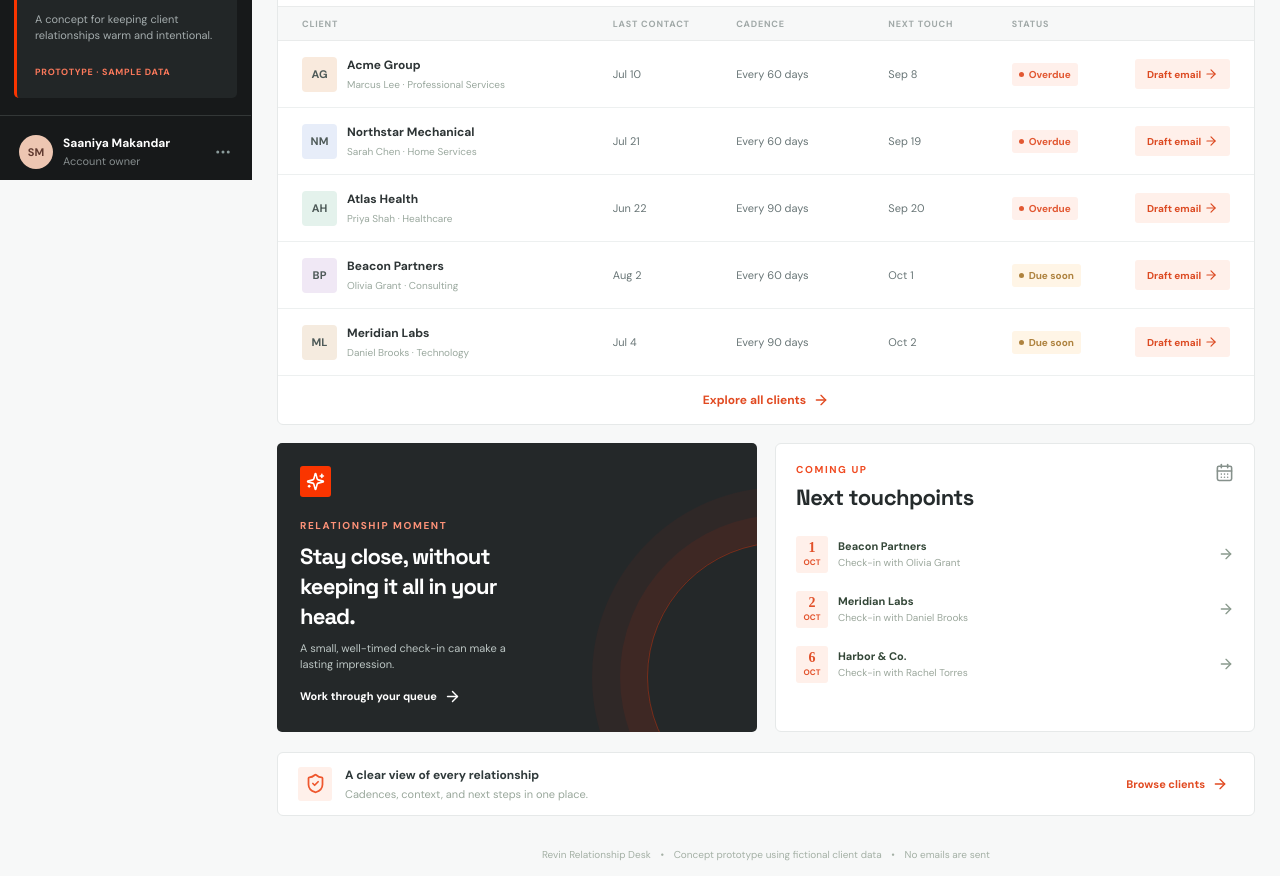
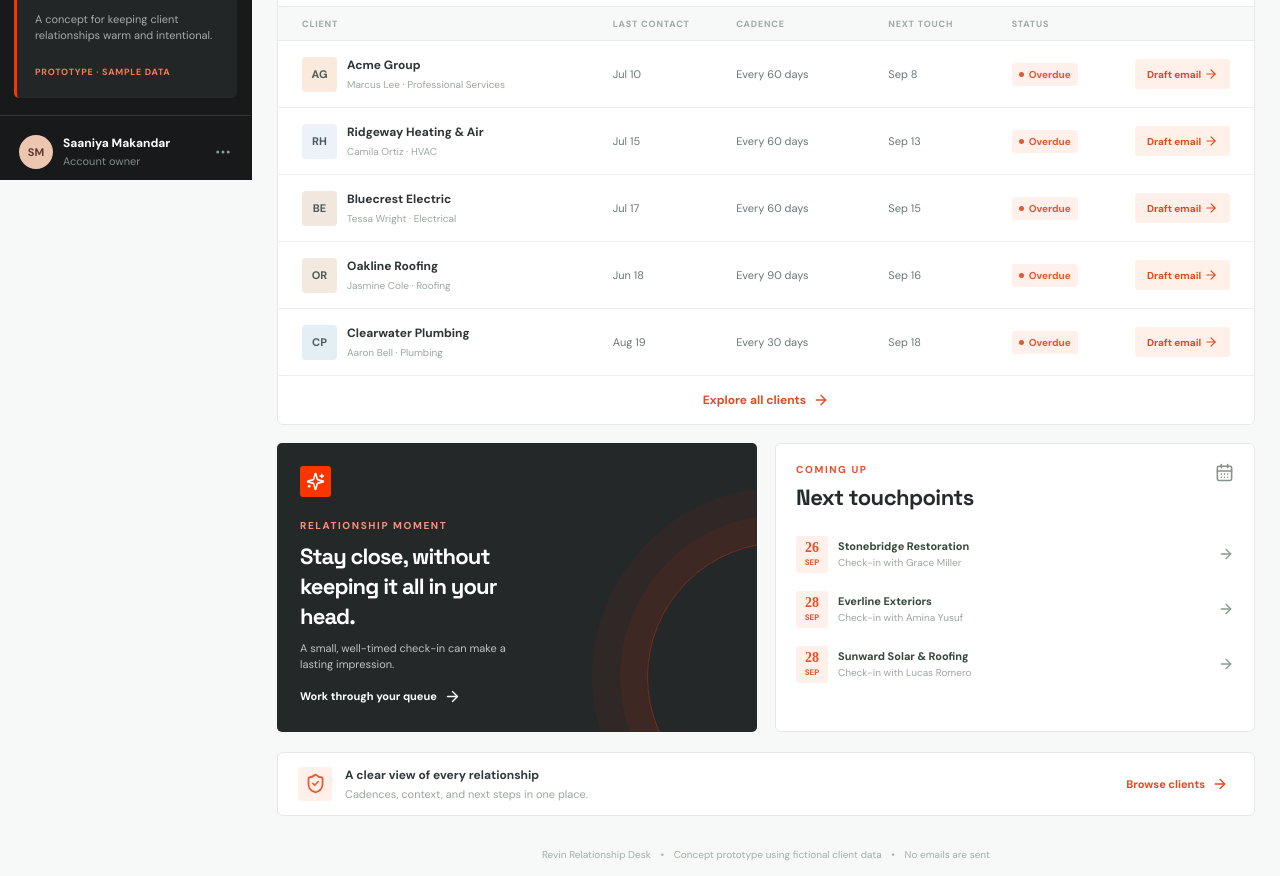
Before and after one commit to garv-Singh-3/Revin-Demo, a React (Vite) app: page / in a window 1280 px wide. Shown: the part 620-1496 px from the top of the page. Built offline with nearby package versions, Linux system fonts and the light colour scheme.

Commit message:
Expand fictional client portfolio in src/App.tsx

```diff
--- a/src/App.tsx
+++ b/src/App.tsx
@@ -46,8 +46,32 @@ const seed = [
   makeClient('redwood','Redwood Health','RH','#f4e8e4','Isabella Kim','VP of Growth','Healthcare',90,36,'Requested a short status update in October.'),
   makeClient('brightline','Brightline Media','BM','#e7eef4','Theo Adams','Head of Client Services','Media',60,18,'New primary contact joined last month.'),
   makeClient('horizon','Horizon Supply','HS','#ede8f4','Nina Foster','Director of Operations','Manufacturing',90,11,'Recently completed a successful account review.'),
+  makeClient('ridgeway','Ridgeway Heating & Air','RH','#edf1fa','Camila Ortiz','General Manager','HVAC',60,74,'Ask how the fall maintenance campaign is performing.'),
+  makeClient('clearwater','Clearwater Plumbing','CP','#e3eff4','Aaron Bell','Service Manager','Plumbing',30,39,'Their dispatch team recently expanded to cover weekends.'),
+  makeClient('oakline','Oakline Roofing','OR','#f4e9de','Jasmine Cole','Director of Operations','Roofing',90,101,'Check on the inspection pipeline after the summer storms.'),
+  makeClient('silverpeak','Silverpeak Home Services','SH','#e8eef4','Michael Tran','VP of Customer Experience','Home Services',60,63,'Interested in reducing missed callbacks across branches.'),
+  makeClient('bluecrest','Bluecrest Electric','BE','#f1e7de','Tessa Wright','Operations Director','Electrical',60,72,'Their team wants a clearer handoff for after-hours calls.'),
+  makeClient('pinehouse','Pinehouse Comfort','PC','#e8f0e6','David Kim','Owner','HVAC',90,83,'Mention their upcoming winter service-plan push.'),
+  makeClient('everline','Everline Exteriors','EE','#e9edf7','Amina Yusuf','Regional Manager','Home Improvement',60,59,'Ask whether the new appointment routing is helping the sales team.'),
+  makeClient('sunward','Sunward Solar & Roofing','SS','#f8eddf','Lucas Romero','Head of Growth','Roofing',90,89,'Prefers a brief email before scheduling a call.'),
+  makeClient('stonebridge','Stonebridge Restoration','SR','#ecebf3','Grace Miller','Client Services Lead','Restoration',30,31,'Check on lead response during peak weather events.'),
+  makeClient('bayside','Bayside Air Care','BA','#e3f0ef','Omar Hassan','President','HVAC',60,53,'Their service team is planning a new membership campaign.'),
+  makeClient('cedarworks','Cedarworks Remodeling','CR','#f0e9df','Elena Brooks','Marketing Director','Home Improvement',90,70,'Ask about their recent showroom launch.'),
+  makeClient('northfield','Northfield Garage Doors','NG','#e8edf2','Ryan Patel','General Manager','Garage Services',60,48,'A concise check-in about booking conversion would be useful.'),
+  makeClient('brightwater','Brightwater Pools','BP','#e3f1f3','Lauren Davis','Operations Manager','Pool Services',120,112,'Seasonal demand changes their staffing plan each spring.'),
+  makeClient('ironwood','Ironwood Plumbing & Drain','IP','#eee9e3','Diego Flores','Owner','Plumbing',60,65,'Ask if the new call prioritization has helped technicians.'),
+  makeClient('skyline','Skyline Window & Bath','SW','#e7edf7','Nora Ahmed','Director of Sales','Home Improvement',90,93,'Interested in keeping unsold estimates from going cold.'),
+  makeClient('ember','Ember Fire & Safety','EF','#f7e8e4','Sophie Park','COO','Field Services',60,42,'Bring up the customer follow-up process discussed last quarter.'),
+  makeClient('mapleleaf','Mapleleaf Pest Control','MP','#e7f0e7','Chris Nguyen','Branch Manager','Pest Control',30,24,'Check how recurring service reminders are working.'),
+  makeClient('coastline','Coastline Climate','CC','#e6eef4','Valerie Chen','VP of Operations','HVAC',90,57,'Their team is reviewing the next quarter capacity plan.'),
+  makeClient('highland','Highland Home Repair','HH','#f2e9e2','Jordan Reyes','Founder','Home Services',60,27,'Prefers updates tied to specific operational results.'),
+  makeClient('riverside','Riverside Electrical','RE','#ecebf4','Amir Shah','Service Director','Electrical',90,47,'Ask about customer experience after the new dispatch rollout.'),
+  makeClient('goldenhour','Goldenhour Landscaping','GL','#e9f1e6','Megan Scott','General Manager','Landscaping',120,64,'Seasonal account review is planned before spring.'),
+  makeClient('redstone','Redstone Roofing Co.','RR','#f3e7df','Victor Alvarez','Managing Partner','Roofing',60,33,'They are testing a faster estimate follow-up process.'),
+  makeClient('harborlight','Harborlight Restoration','HR','#e5eef1','Isabel Torres','Operations Lead','Restoration',90,38,'Keep the next update focused on after-hours responsiveness.'),
+  makeClient('westhaven','Westhaven Mechanical','WM','#e9eaf2','Peter Wallace','Director of Service','HVAC',60,15,'Recently completed a successful winter readiness review.'),
 ];
-const load = (): Client[] => { try { const raw = localStorage.getItem('revin-relationship-demo-v2'); return raw ? JSON.parse(raw) as Client[] : seed; } catch { return seed; } };
+const load = (): Client[] => { try { const raw = localStorage.getItem('revin-relationship-demo-v2'); if (!raw) return seed; const saved = JSON.parse(raw) as Client[]; if (!Array.isArray(saved)) return seed; const savedIds = new Set(saved.map(c => c.id)); return [...saved, ...seed.filter(c => !savedIds.has(c.id))]; } catch { return seed; } };
 const dueDate = (c: Client) => addDays(c.lastContact, c.cadence);
 const status = (c: Client): 'Overdue' | 'Due soon' | 'On track' => daysUntil(dueDate(c)) < 0 ? 'Overdue' : daysUntil(dueDate(c)) <= 14 ? 'Due soon' : 'On track';
 const health = (c: Client) => Math.max(12, Math.min(98, Math.round(95 - Math.max(0, -daysUntil(dueDate(c))) * .85 - (daysUntil(dueDate(c)) <= 14 ? 15 : 0))));
```
